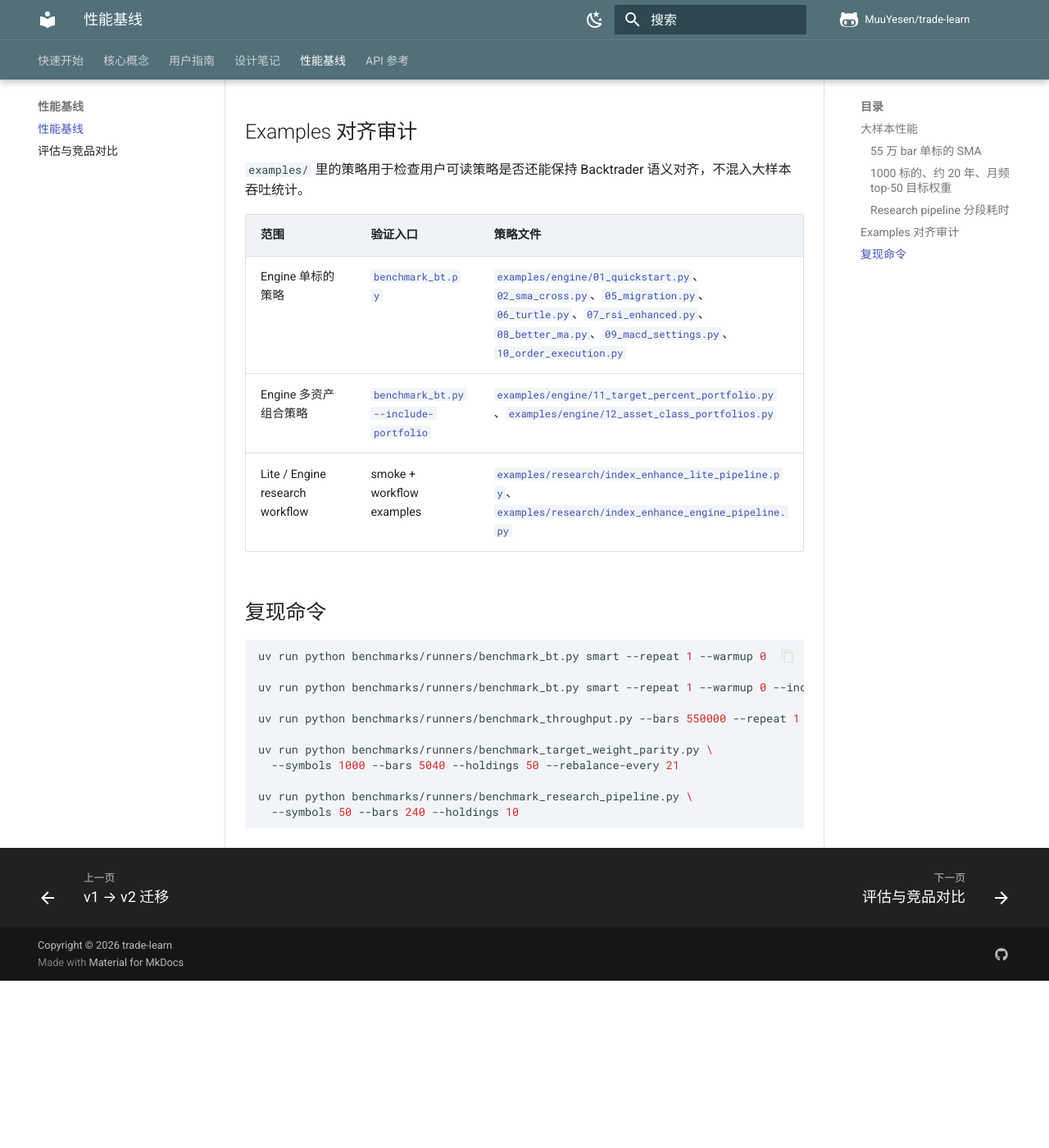
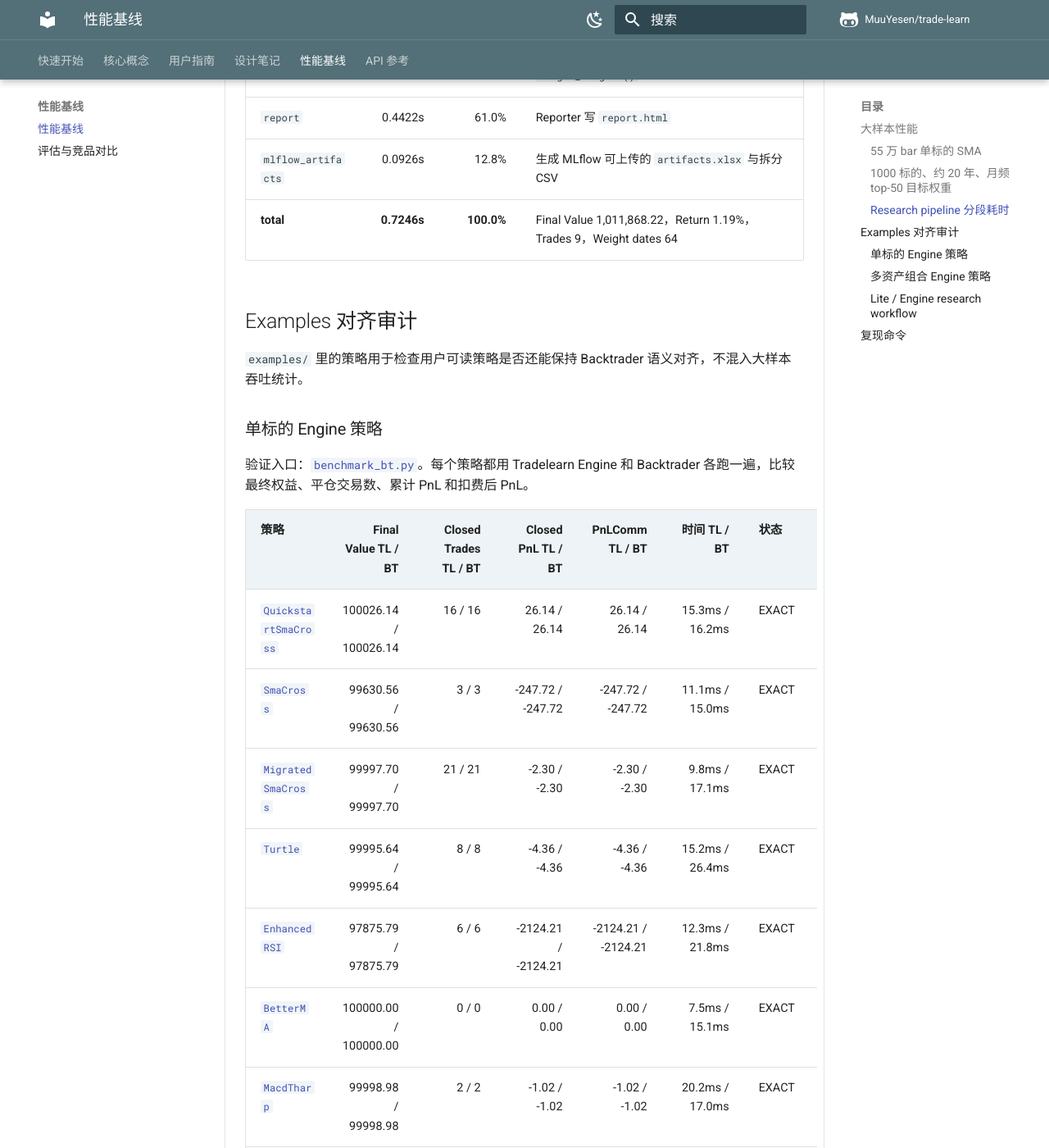
Before and after one commit to MuuYesen/trade-learn, an MkDocs documentation site: the page built from docs/benchmarks.md, in a window 1280 px wide and 1400 px high, scrolled down 2007 px. Shown: the whole window at 82% size. Built offline with MkDocs 1.6.1 and Material for MkDocs 9.7.7, drawn with Linux system fonts in a browser that asks for light colours; comment, search, counter and statistics services are not loaded; before the commit the page ends 3203 px from its top, so only the background shows below that; some of the changed text lies outside the part shown.

Commit message:
Improve public docs and benchmark tables

```diff
--- a/docs/benchmarks.md
+++ b/docs/benchmarks.md
@@ -10,7 +10,7 @@ Lite 不是 Backtrader facade，它是更薄的策略语法层。Lite 与 Engine
 
 ### 55 万 bar 单标的 SMA
 
-验证入口：[`benchmarks/runners/benchmark_throughput.py`](https://github.com/MuuYesen/trade-learn/blob/v2/benchmarks/runners/benchmark_throughput.py)。该 runner 使用文件内定义的 synthetic SMA 策略，避免示例文件变动影响吞吐基线。
+验证入口：[`benchmarks/runners/benchmark_throughput.py`](https://github.com/MuuYesen/trade-learn/blob/master/benchmarks/runners/benchmark_throughput.py)。该 runner 使用文件内定义的 synthetic SMA 策略，避免示例文件变动影响吞吐基线。
 
 | 引擎 | 耗时 | bars/s | 加速比 | Final Value | Fills | Closed Trades |
 |---|---:|---:|---:|---:|---:|---:|
@@ -22,7 +22,7 @@ Lite 不是 Backtrader facade，它是更薄的策略语法层。Lite 与 Engine
 
 总计 5,040,000 根 data bars。
 
-验证入口：[`benchmarks/runners/benchmark_target_weight_parity.py`](https://github.com/MuuYesen/trade-learn/blob/v2/benchmarks/runners/benchmark_target_weight_parity.py)。该 runner 使用文件内定义的 synthetic target-weight 策略，专门隔离多标的调仓、订单生命周期和吞吐表现。
+验证入口：[`benchmarks/runners/benchmark_target_weight_parity.py`](https://github.com/MuuYesen/trade-learn/blob/master/benchmarks/runners/benchmark_target_weight_parity.py)。该 runner 使用文件内定义的 synthetic target-weight 策略，专门隔离多标的调仓、订单生命周期和吞吐表现。
 
 | 引擎 | 耗时 | bars/s | 加速比 | Final Value | Completed Orders | Target Intents | Targets |
 |---|---:|---:|---:|---:|---:|---:|---:|
@@ -34,26 +34,59 @@ Lite 不是 Backtrader facade，它是更薄的策略语法层。Lite 与 Engine
 
 ### Research pipeline 分段耗时
 
-验证入口：[`benchmarks/runners/benchmark_research_pipeline.py`](https://github.com/MuuYesen/trade-learn/blob/v2/benchmarks/runners/benchmark_research_pipeline.py)。该 runner 只看 Stage 12 投研主路径的分段耗时，不和 Backtrader 对比：`panel -> factor -> weights -> backtest -> report -> MLflow artifacts`。
+验证入口：[`benchmarks/runners/benchmark_research_pipeline.py`](https://github.com/MuuYesen/trade-learn/blob/master/benchmarks/runners/benchmark_research_pipeline.py)。该 runner 只看 Stage 12 投研主路径的分段耗时，不和 Backtrader 对比：`panel -> factor -> weights -> backtest -> report -> MLflow artifacts`。
 
-| 分段 | 含义 |
-|---|---|
-| `panel` | 合成/准备 MultiIndex OHLCV panel，并切出 test bars |
-| `factor` | `FeatureSet` 生成因子与标签，`research.Pipeline` fit/transform |
-| `weights` | `Allocator(TopK + EqualWeight + Constraints)` 生成多日期目标权重 |
-| `backtest` | Lite 通过共享 backtest runtime 执行 `target_weights()` |
-| `report` | Reporter 写 `report.html` |
-| `mlflow_artifacts` | 生成 MLflow 可上传的 `artifacts.xlsx` 与拆分 CSV |
+本机轻量样本：50 标的、240 bars、top-10 组合，合计 12,000 data bars。
+
+| 分段 | 耗时 | 占比 | 含义 |
+|---|---:|---:|---|
+| `panel` | 0.0292s | 4.0% | 合成/准备 MultiIndex OHLCV panel，并切出 test bars |
+| `factor` | 0.0330s | 4.6% | `FeatureSet` 生成因子与标签，`research.Pipeline` fit/transform |
+| `weights` | 0.1029s | 14.2% | `Allocator(TopK + EqualWeight + Constraints)` 生成多日期目标权重 |
+| `backtest` | 0.0247s | 3.4% | Lite 通过共享 backtest runtime 执行 `target_weights()` |
+| `report` | 0.4422s | 61.0% | Reporter 写 `report.html` |
+| `mlflow_artifacts` | 0.0926s | 12.8% | 生成 MLflow 可上传的 `artifacts.xlsx` 与拆分 CSV |
+| **total** | **0.7246s** | **100.0%** | Final Value 1,011,868.22，Return 1.19%，Trades 9，Weight dates 64 |
 
 ## Examples 对齐审计
 
 `examples/` 里的策略用于检查用户可读策略是否还能保持 Backtrader 语义对齐，不混入大样本吞吐统计。
 
-| 范围 | 验证入口 | 策略文件 |
-|---|---|---|
-| Engine 单标的策略 | [`benchmark_bt.py`](https://github.com/MuuYesen/trade-learn/blob/v2/benchmarks/runners/benchmark_bt.py) | [`examples/engine/01_quickstart.py`](https://github.com/MuuYesen/trade-learn/blob/v2/examples/engine/01_quickstart.py)、[`02_sma_cross.py`](https://github.com/MuuYesen/trade-learn/blob/v2/examples/engine/02_sma_cross.py)、[`05_migration.py`](https://github.com/MuuYesen/trade-learn/blob/v2/examples/engine/05_migration.py)、[`06_turtle.py`](https://github.com/MuuYesen/trade-learn/blob/v2/examples/engine/06_turtle.py)、[`07_rsi_enhanced.py`](https://github.com/MuuYesen/trade-learn/blob/v2/examples/engine/07_rsi_enhanced.py)、[`08_better_ma.py`](https://github.com/MuuYesen/trade-learn/blob/v2/examples/engine/08_better_ma.py)、[`09_macd_settings.py`](https://github.com/MuuYesen/trade-learn/blob/v2/examples/engine/09_macd_settings.py)、[`10_order_execution.py`](https://github.com/MuuYesen/trade-learn/blob/v2/examples/engine/10_order_execution.py) |
-| Engine 多资产组合策略 | [`benchmark_bt.py --include-portfolio`](https://github.com/MuuYesen/trade-learn/blob/v2/benchmarks/runners/benchmark_bt.py) | [`examples/engine/11_target_percent_portfolio.py`](https://github.com/MuuYesen/trade-learn/blob/v2/examples/engine/11_target_percent_portfolio.py)、[`examples/engine/12_asset_class_portfolios.py`](https://github.com/MuuYesen/trade-learn/blob/v2/examples/engine/12_asset_class_portfolios.py) |
-| Lite / Engine research workflow | smoke + workflow examples | [`examples/research/index_enhance_lite_pipeline.py`](https://github.com/MuuYesen/trade-learn/blob/v2/examples/research/index_enhance_lite_pipeline.py)、[`examples/research/index_enhance_engine_pipeline.py`](https://github.com/MuuYesen/trade-learn/blob/v2/examples/research/index_enhance_engine_pipeline.py) |
+### 单标的 Engine 策略
+
+验证入口：[`benchmark_bt.py`](https://github.com/MuuYesen/trade-learn/blob/master/benchmarks/runners/benchmark_bt.py)。每个策略都用 Tradelearn Engine 和 Backtrader 各跑一遍，比较最终权益、平仓交易数、累计 PnL 和扣费后 PnL。
+
+| 策略 | Final Value TL / BT | Closed Trades TL / BT | Closed PnL TL / BT | PnLComm TL / BT | 时间 TL / BT | 状态 |
+|---|---:|---:|---:|---:|---:|---|
+| [`QuickstartSmaCross`](https://github.com/MuuYesen/trade-learn/blob/master/examples/engine/01_quickstart.py) | 100026.14 / 100026.14 | 16 / 16 | 26.14 / 26.14 | 26.14 / 26.14 | 15.3ms / 16.2ms | EXACT |
+| [`SmaCross`](https://github.com/MuuYesen/trade-learn/blob/master/examples/engine/02_sma_cross.py) | 99630.56 / 99630.56 | 3 / 3 | -247.72 / -247.72 | -247.72 / -247.72 | 11.1ms / 15.0ms | EXACT |
+| [`MigratedSmaCross`](https://github.com/MuuYesen/trade-learn/blob/master/examples/engine/05_migration.py) | 99997.70 / 99997.70 | 21 / 21 | -2.30 / -2.30 | -2.30 / -2.30 | 9.8ms / 17.1ms | EXACT |
+| [`Turtle`](https://github.com/MuuYesen/trade-learn/blob/master/examples/engine/06_turtle.py) | 99995.64 / 99995.64 | 8 / 8 | -4.36 / -4.36 | -4.36 / -4.36 | 15.2ms / 26.4ms | EXACT |
+| [`EnhancedRSI`](https://github.com/MuuYesen/trade-learn/blob/master/examples/engine/07_rsi_enhanced.py) | 97875.79 / 97875.79 | 6 / 6 | -2124.21 / -2124.21 | -2124.21 / -2124.21 | 12.3ms / 21.8ms | EXACT |
+| [`BetterMA`](https://github.com/MuuYesen/trade-learn/blob/master/examples/engine/08_better_ma.py) | 100000.00 / 100000.00 | 0 / 0 | 0.00 / 0.00 | 0.00 / 0.00 | 7.5ms / 15.1ms | EXACT |
+| [`MacdTharp`](https://github.com/MuuYesen/trade-learn/blob/master/examples/engine/09_macd_settings.py) | 99998.98 / 99998.98 | 2 / 2 | -1.02 / -1.02 | -1.02 / -1.02 | 20.2ms / 17.0ms | EXACT |
+| [`OrderExecutionStrategy`](https://github.com/MuuYesen/trade-learn/blob/master/examples/engine/10_order_execution.py) | 99994.05 / 99994.05 | 13 / 13 | -5.95 / -5.95 | -5.95 / -5.95 | 20.1ms / 16.5ms | EXACT |
+
+### 多资产组合 Engine 策略
+
+验证入口：[`benchmark_bt.py --include-portfolio`](https://github.com/MuuYesen/trade-learn/blob/master/benchmarks/runners/benchmark_bt.py)。这些策略覆盖 `order_target_percent`、资产类别权重、趋势过滤、反波动权重等组合调仓语义。
+
+| 策略 | Final Value TL / BT | Orders TL / BT | 时间 TL / BT | 加速比 | 状态 |
+|---|---:|---:|---:|---:|---|
+| [`TargetPercentPortfolioStrategy`](https://github.com/MuuYesen/trade-learn/blob/master/examples/engine/11_target_percent_portfolio.py) | 104447.50 / 104447.50 | 14 / 14 | 9.4ms / 26.8ms | 2.8x | EXACT |
+| [`AssetClassTargetPortfolioStrategy`](https://github.com/MuuYesen/trade-learn/blob/master/examples/engine/12_asset_class_portfolios.py) | 104003.95 / 104003.95 | 21 / 21 | 8.7ms / 27.8ms | 3.2x | EXACT |
+| `UniformAssetClassPortfolioStrategy` | 104155.45 / 104155.45 | 22 / 22 | 9.0ms / 27.2ms | 3.0x | EXACT |
+| `TrendFilteredPortfolioStrategy` | 103430.20 / 103430.20 | 21 / 21 | 8.6ms / 27.7ms | 3.2x | EXACT |
+| `InverseVolatilityPortfolioStrategy` | 104410.00 / 104410.00 | 9 / 9 | 8.8ms / 27.4ms | 3.1x | EXACT |
+
+### Lite / Engine research workflow
+
+Workflow 示例不以 Backtrader 为 oracle，而是验证投研结果能进入同一套 `Stats` / report / MLflow artifacts。
+
+| 范围 | 完整示例 |
+|---|---|
+| Lite 投研 + 回测 + report + MLflow | [`examples/research/index_enhance_lite_pipeline.py`](https://github.com/MuuYesen/trade-learn/blob/master/examples/research/index_enhance_lite_pipeline.py) |
+| Engine 投研 + 回测 + report + MLflow | [`examples/research/index_enhance_engine_pipeline.py`](https://github.com/MuuYesen/trade-learn/blob/master/examples/research/index_enhance_engine_pipeline.py) |
 
 ## 复现命令
 
```
Also changed, not shown: README.md (+47 -5 lines), docs/README.md (+23 -1 lines), docs/guides/extensions.md (+58 -0 lines), docs/guides/research.md (+45 -0 lines).
